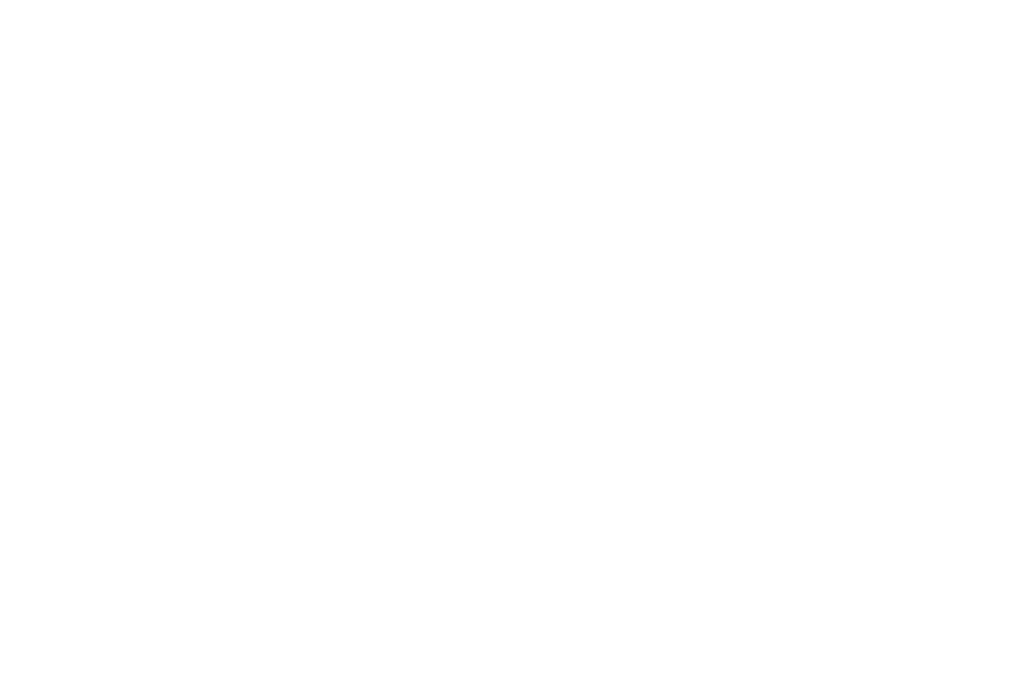
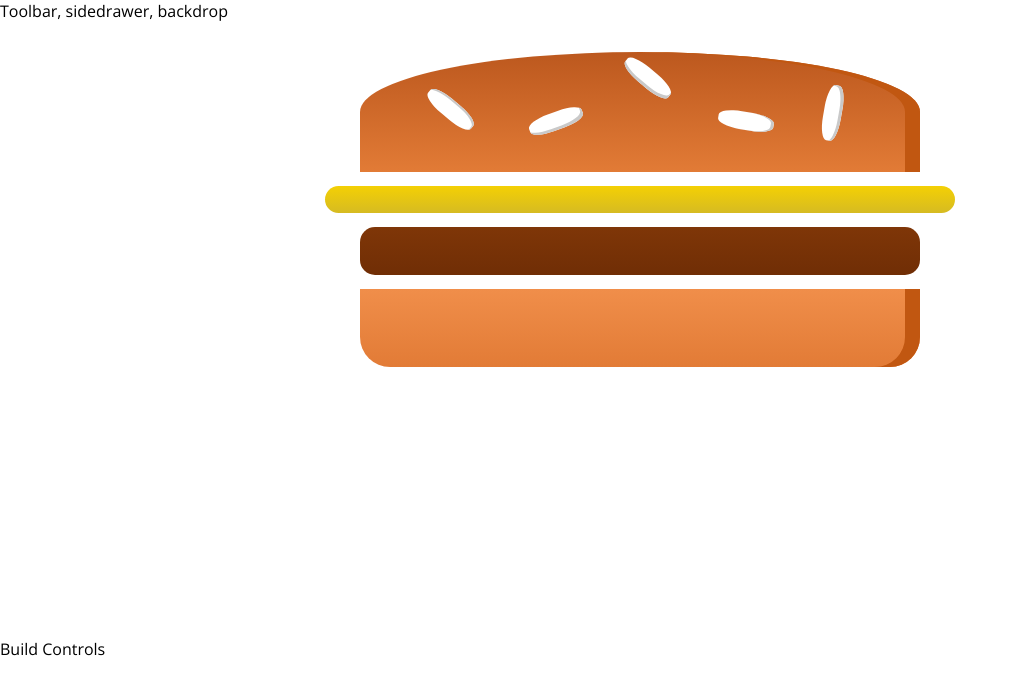
Before and after one commit to ProUnebit/The_BurgerBuilder, a React app: page / in a window 1280 px wide. Shown: the top 694 px of the page, without its empty margins (0-1018 px from the left). Built offline with nearby package versions, Linux system fonts and the light colour scheme.

Commit message:
create basic burger mechanic

```diff
--- a/package.json
+++ b/package.json
@@ -31,6 +31,7 @@
     "postcss-flexbugs-fixes": "3.2.0",
     "postcss-loader": "2.0.8",
     "promise": "8.0.1",
+    "prop-types": "^15.6.2",
     "raf": "3.4.0",
     "react": "^16.4.2",
     "react-dev-utils": "^5.0.2",
--- a/src/App.js
+++ b/src/App.js
@@ -1,10 +1,14 @@
 import React, { Component } from 'react';
+import Layout from './components/Layout/Layout';
+import BurgerBuilder from './containers/BurgerBuilder/BurgerBuilder';
 
 class App extends Component {
   render() {
     return (
       <div>
-
+          <Layout>
+              <BurgerBuilder />
+          </Layout>
       </div>
     );
   }
--- /dev/null
+++ b/src/components/Burger/Burger.css
@@ -0,0 +1,30 @@
+.Burger {
+    width: 100%;
+    margin: auto;
+    height: 250px;
+    overflow: scroll;
+    text-align: center;
+    font-weight: bold;
+    font-size: 1.2rem;
+}
+
+@media (min-width: 500px) and (min-height: 400px) {
+    .Burger {
+        width: 350px;
+        height: 300px;
+    }
+}
+
+@media (min-width: 500px) and (min-height: 401px) {
+    .Burger {
+        width: 450px;
+        height: 400px;
+    }
+}
+
+@media (min-width: 1000px) and (min-height: 700px) {
+    .Burger {
+        width: 700px;
+        height: 600px;
+    }
+}
--- /dev/null
+++ b/src/components/Burger/Burger.js
@@ -0,0 +1,16 @@
+import React from 'react';
+import classes from './Burger.css'
+import BurgerIngredient from './BurgerIngredient/BurgerIngredient'
+
+const burger = (props) => {
+    return (
+        <div className = {classes.Burger}>
+            <BurgerIngredient type = "bread-top" />
+            <BurgerIngredient type = "cheese" />
+            <BurgerIngredient type = "meat" />
+            <BurgerIngredient type = "bread-bottom" />
+        </div>
+    )
+}
+
+export default burger;
--- /dev/null
+++ b/src/components/Burger/BurgerIngredient/BurgerIngredient.css
@@ -0,0 +1,113 @@
+.BreadBottom {
+    height: 13%;
+    width: 80%;
+    background: linear-gradient(#F08E4A, #e27b36);
+    border-radius: 0 0 30px 30px;
+    box-shadow: inset -15px 0 #c15711;
+    margin: 2% auto;
+}
+
+.BreadTop {
+    height: 20%;
+    width: 80%;
+    background: linear-gradient(#bc581e, #e27b36);
+    border-radius: 50% 50% 0 0;
+    box-shadow: inset -15px 0 #c15711;
+    margin: 2% auto;
+    position: relative;
+}
+
+.Seeds1 {
+    width: 10%;
+    height: 15%;
+    position: absolute;
+    background-color: white;
+    left: 30%;
+    top: 50%;
+    border-radius: 40%;
+    transform: rotate(-20deg);
+    box-shadow: inset -2px -3px #c9c9c9;
+}
+
+.Seeds1:after {
+    content: "";
+    width: 100%;
+    height: 100%;
+    position: absolute;
+    background-color: white;
+    left: -170%;
+    top: -260%;
+    border-radius: 40%;
+    transform: rotate(60deg);
+    box-shadow: inset -1px 2px #c9c9c9;
+  }
+
+.Seeds1:before {
+    content: "";
+    width: 100%;
+    height: 100%;
+    position: absolute;
+    background-color: white;
+    left: 180%;
+    top: -50%;
+    border-radius: 40%;
+    transform: rotate(60deg);
+    box-shadow: inset -1px -3px #c9c9c9;
+  }
+
+  .Seeds2 {
+    width: 10%;
+    height: 15%;
+    position: absolute;
+    background-color: white;
+    left: 64%;
+    top: 50%;
+    border-radius: 40%;
+    transform: rotate(10deg);
+    box-shadow: inset -3px 0 #c9c9c9;
+  }
+
+  .Seeds2:before {
+    content: "";
+    width: 100%;
+    height: 100%;
+    position: absolute;
+    background-color: white;
+    left: 150%;
+    top: -130%;
+    border-radius: 40%;
+    transform: rotate(90deg);
+    box-shadow: inset 1px 3px #c9c9c9;
+  }
+
+
+.Meat {
+    width: 80%;
+    height: 8%;
+    background: linear-gradient(#7f3608, #702e05);
+    margin: 2% auto;
+    border-radius: 15px;
+}
+
+.Cheese {
+    width: 90%;
+    height: 4.5%;
+    margin: 2% auto;
+    background: linear-gradient(#f4d004, #d6bb22);
+    border-radius: 20px;
+}
+
+.Salad {
+    width: 85%;
+    height: 7%;
+    margin: 2% auto;
+    background: linear-gradient(#228c1d, #91ce50);
+    border-radius: 20px;
+}
+
+.Bacon {
+    width: 80%;
+    height: 3%;
+    background: linear-gradient(#bf3813, #c45e38);
+    margin: 2% auto;
+}
--- /dev/null
+++ b/src/components/Burger/BurgerIngredient/BurgerIngredient.js
@@ -0,0 +1,48 @@
+import React from 'react'
+import PropTypes from 'prop-types'
+import classes from './BurgerIngredient.css'
+
+class BurgerIngredient extends React.Component  {
+
+    render() {
+
+        let ingredient = null;
+
+        switch (this.props.type) {
+            case ('bread-bottom'):
+                ingredient = <div className = {classes.BreadBottom}></div>;
+                break;
+            case ('bread-top'):
+                ingredient = (
+                    <div className = {classes.BreadTop}>
+                        <div className = {classes.Seeds1}></div>
+                        <div className = {classes.Seeds2}></div>
+                    </div>
+                );
+                break;
+            case ('meat'):
+                ingredient = <div className = {classes.Meat}></div>;
+                break;
+            case ('cheese'):
+                ingredient = <div className = {classes.Cheese}></div>;
+                break;
+            case ('bacon'):
+                ingredient = <div className = {classes.Bacon}></div>;
+                break;
+            case ('salad'):
+                ingredient = <div className = {classes.Salad}></div>;
+                break;
+            default:
+                ingredient = null;
+        }
+
+        return ingredient;
+    }
+
+}
+
+BurgerIngredient.propTypes = {
+    type: PropTypes.string.isRequired
+}
+
+export default BurgerIngredient;
--- /dev/null
+++ b/src/components/Layout/Layout.css
@@ -0,0 +1,3 @@
+.Content {
+    margin-top: 16px;
+}
--- /dev/null
+++ b/src/components/Layout/Layout.js
@@ -0,0 +1,18 @@
+import React from 'react';
+import Input from '../../hoc/Input';
+import classes from './Layout.css';
+
+const layout = (props) => {
+    return (
+        <Input>
+            <div>
+            Toolbar, sidedrawer, backdrop
+            </div>
+            <main className = {classes.Content}>
+                {props.children}
+            </main>
+        </Input>
+    )
+}
+
+export default layout;
--- /dev/null
+++ b/src/containers/BurgerBuilder/BurgerBuilder.js
@@ -0,0 +1,16 @@
+import React from 'react'
+import Input from '../../hoc/Input'
+import Burger from '../../components/Burger/Burger'
+
+class BurgerBuilder extends React.Component {
+    render () {
+        return (
+            <Input>
+                <Burger />
+                <div>Build Controls</div>
+            </Input>
+        )
+    }
+}
+
+export default BurgerBuilder;
--- /dev/null
+++ b/src/hoc/Input.js
@@ -0,0 +1,3 @@
+const input = (props) => props.children;
+
+export default input;
```
Also changed, not shown: 2 other files (tests, documents, lock files or other folders).
